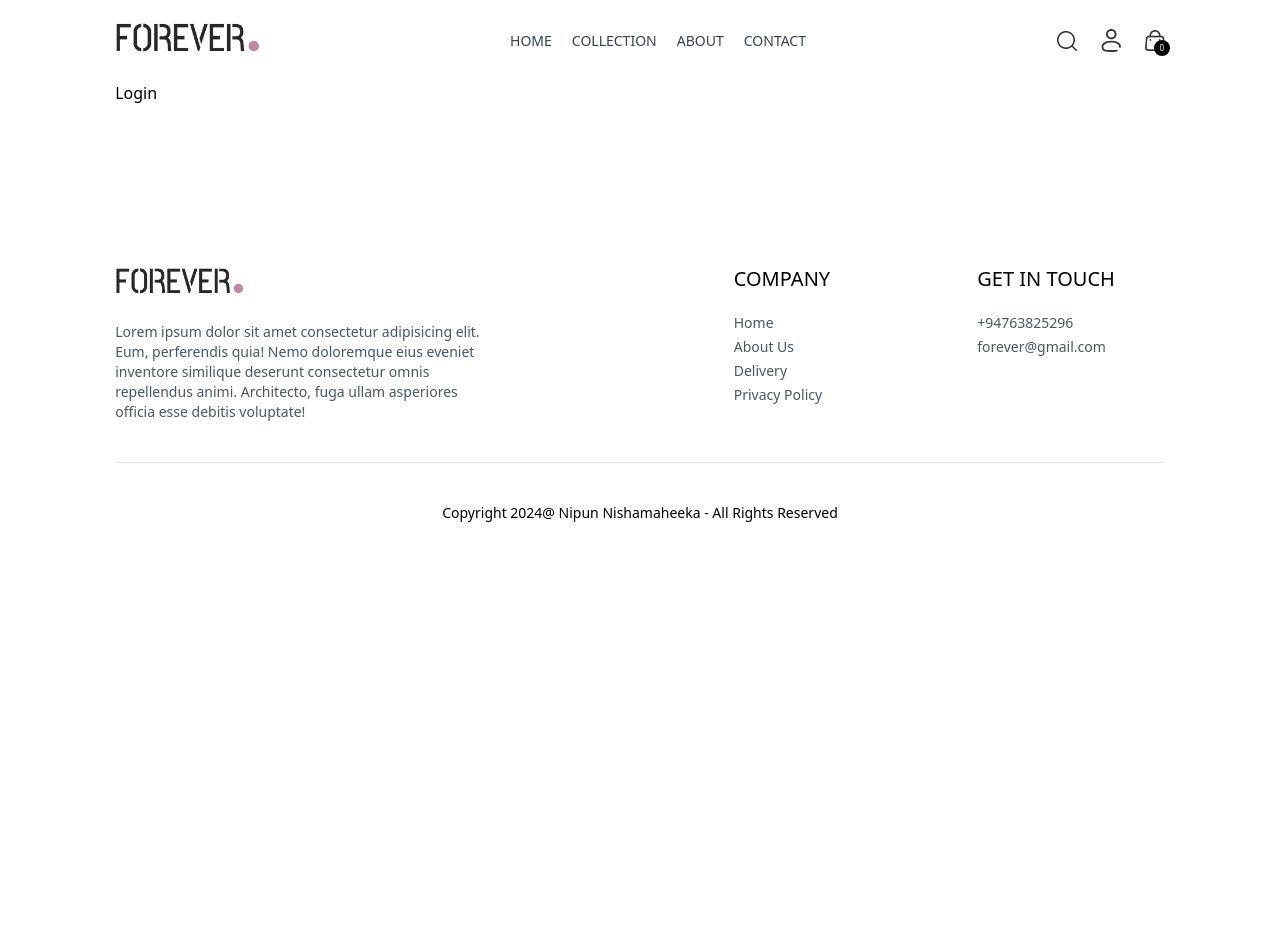
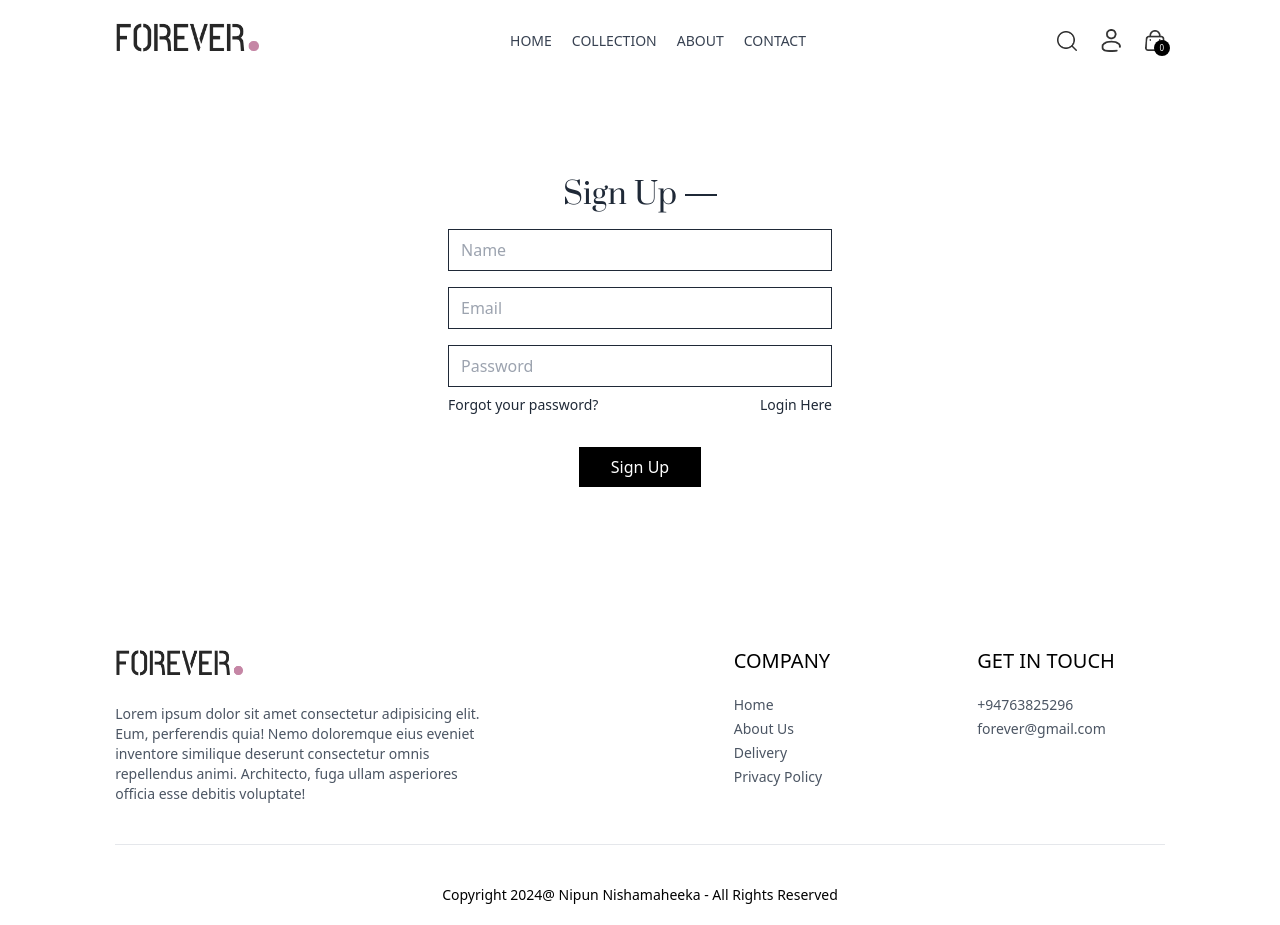
Before and after one commit to nipunnishamaheeka/E-Commerce-WebSite, a React (Vite) app in the folder frontEnd/: page /login in a window 1280 px wide. Before the commit the page ends 800 px from the top, so only its background shows below. Built offline with nearby package versions, Linux system fonts and the light colour scheme.

Commit message:
add link to login page and improve accessibility

```diff
--- a/frontEnd/src/components/Navbar.jsx
+++ b/frontEnd/src/components/Navbar.jsx
@@ -40,11 +40,14 @@
           alt="Search Icon"
         />
         <div className="group relative">
-          <img
-            className="w-5 cursor-pointer"
-            src={assets.profile_icon}
-            alt="Profile Icon"
-          />
+          <Link to={"/login"}>
+            <img
+              className="w-5 cursor-pointer"
+              src={assets.profile_icon}
+              alt="Profile Icon"
+            />
+          </Link>
+
           <div className="group-hover:block hidden absolute dropdown-menu right-0 pt-4">
             <div className="flex flex-col gap-2 w-36 py-3 px-5 bg-slate-100 text-gray-500 rounded">
               <p className="cursor-pointer hover:text-black">My Profile</p>
@@ -53,6 +56,7 @@
             </div>
           </div>
         </div>
+
         <Link to="/cart" className="relative">
           <img src={assets.cart_icon} className="w-5 min-w-5" alt="Cart Icon" />
           <p className="absolute right-[-5px] bottom-[-5px] w-4 text-center leading-4 bg-black text-white aspect-square rounded-full text-[8px]">
--- a/frontEnd/src/pages/Login.jsx
+++ b/frontEnd/src/pages/Login.jsx
@@ -1,8 +1,31 @@
-import React from 'react'
+import React, { useState } from 'react'
 
 function Login() {
+  const [currentState, setCurrentState] = useState('Sign Up')
+  const onSubmitHandler = async (event) => {
+    event.preventDefault();
+
+  }
+
   return (
-    <div>Login</div>
+    <form onSubmit={onSubmitHandler} className='flex flex-col items-center w-[90%] sm:max-w-96 m-auto mt-14 gap-4 text-gray-800 ' action="">
+      <div className='inline-flex items-center gap-2 min-h-2 mt-10'>
+        <p className='prata-regular text-3xl'>{currentState}</p>
+        <hr className='border-none h-[1.5px] w-8 bg-gray-800 ' />
+      </div>
+    {currentState === 'Login' ? '' :  <input type="text" className='w-full px-3 py-2 border border-gray-800' placeholder='Name' required/> }
+      <input type="email" className='w-full px-3 py-2 border border-gray-800' placeholder='Email' required/>
+      <input type="password" className='w-full px-3 py-2 border border-gray-800' placeholder='Password' required />
+      <div className='w-full flex justify-between text-sm mt-[-8px]'>
+        <p className='cursor-pointer'>Forgot your password?</p>
+        {
+          currentState === 'Login'
+            ? <p onClick={()=>setCurrentState('Sign Up')} className='cursor-pointer'>Create account</p>
+            : <p onClick={()=>setCurrentState('Login')} className='cursor-pointer'>Login Here</p>
+        }
+      </div>
+      <button className='bg-black text-white font-light px-8 py-2 mt-4' >{ currentState === 'Login' ? 'Sign In' : 'Sign Up'}</button>
+    </form>
   )
 }
 
```
